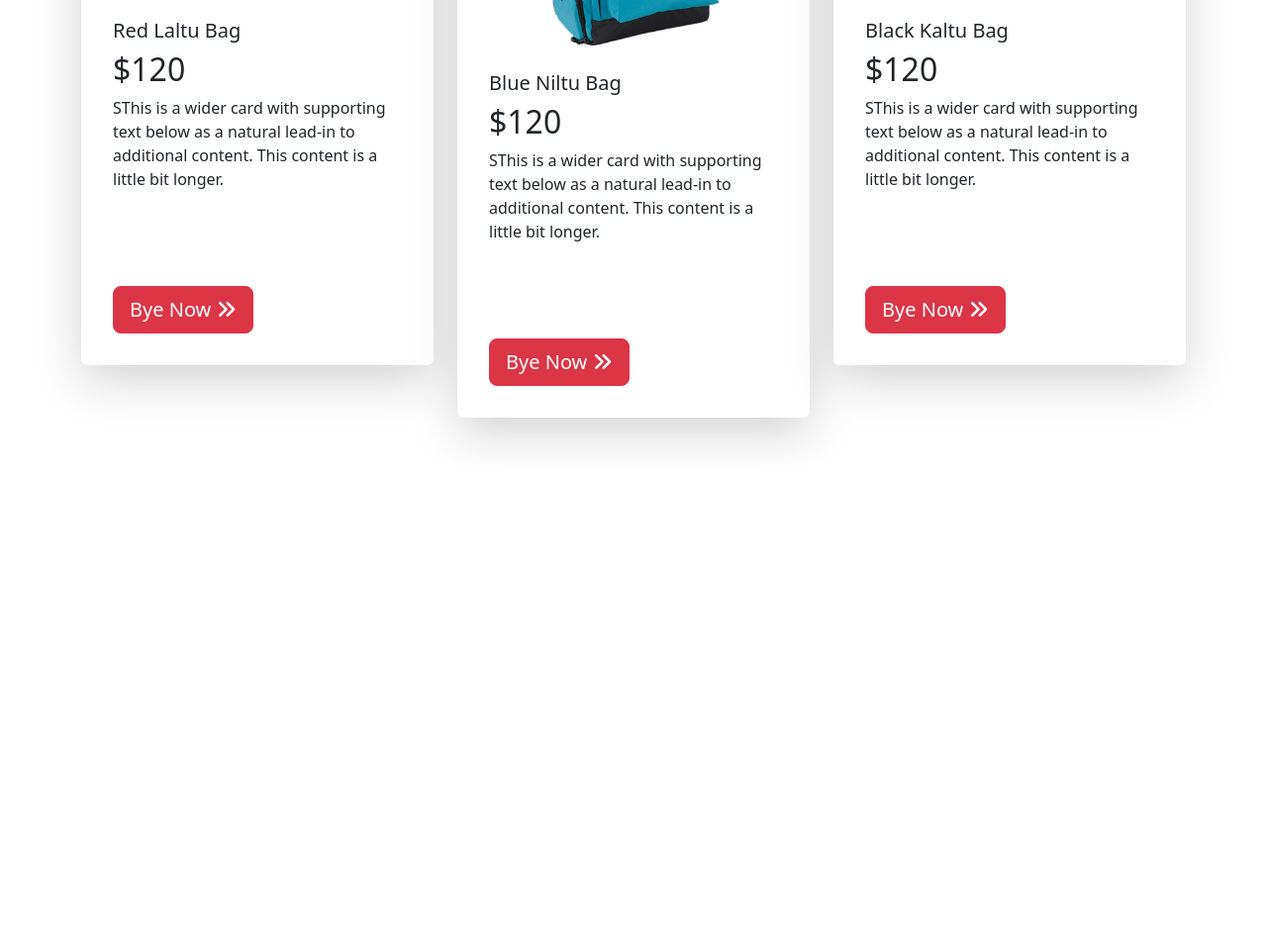
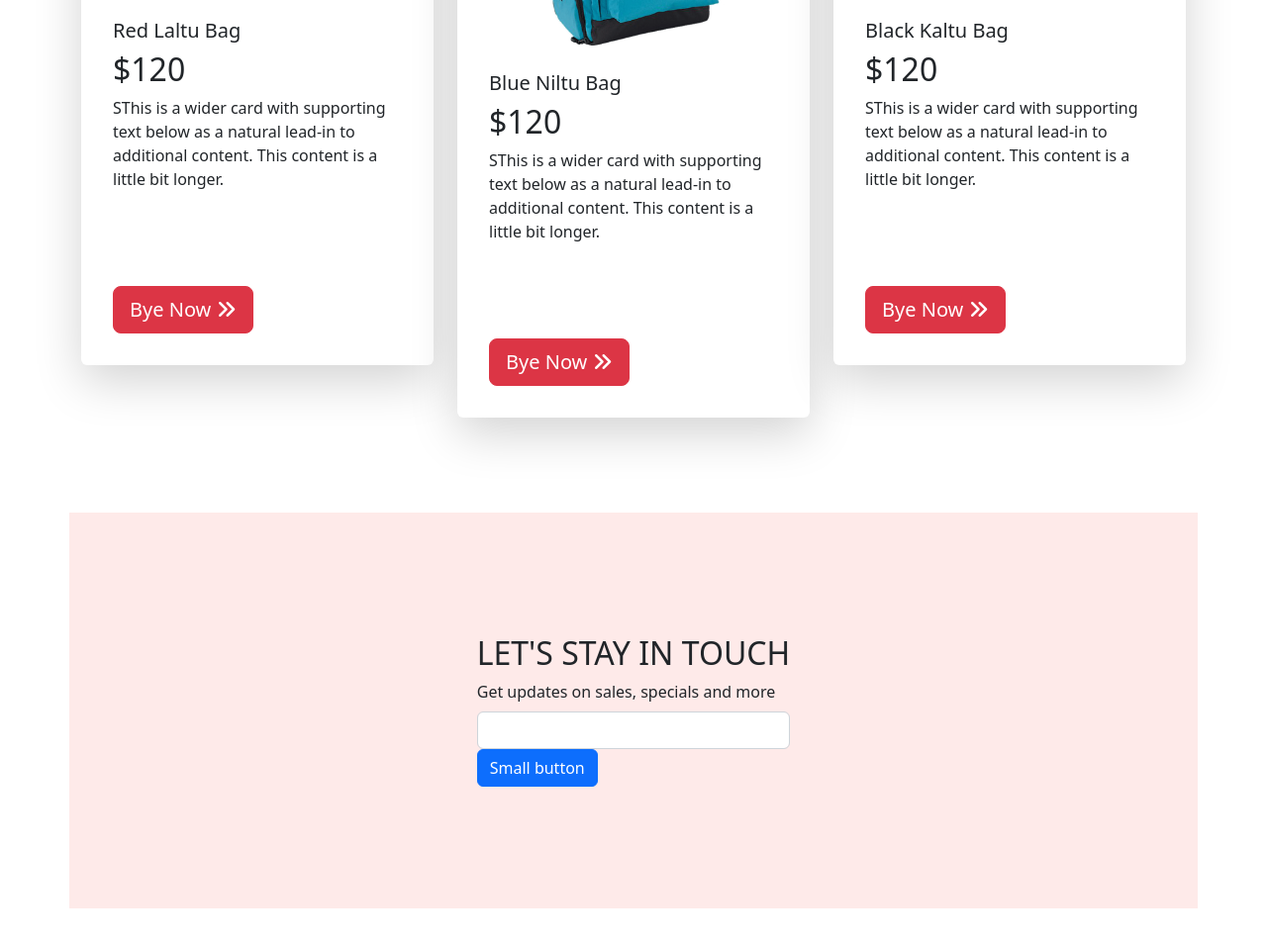
Before and after one commit to mamunur1296/panda-commerce, a plain HTML site: page index.html in a window 1280 px wide. Shown: the part 1847-2803 px from the top of the page at 99% size. Before the commit the page ends 2317 px from the top, so only its background shows below. Drawn offline with nearby package versions, Linux system fonts and the light colour scheme.

Commit message:
sarce bar instole

```diff
--- a/index.html
+++ b/index.html
@@ -264,6 +264,23 @@
             </div>
         </section>
         <!-- bages section end -->
+        <!-- sarce bar start -->
+        <section class="container my-5 ba-color h-section align-items-center  ">
+            <div class="row h-100">
+                <div class="col-12 d-flex justify-content-center align-items-center ">
+                    <div class="">
+                        <h2>LET'S STAY IN TOUCH</h2>
+                        <div class="">
+                            <label for="formGroupExampleInput" class="form-label">Get updates on sales, specials and
+                                more</label>
+                            <input type="text" class=" w-sarce form-control" id="formGroupExampleInput" placeholder="">
+                        </div>
+                        <button type="button" class="btn btn-primary ">Small button</button>
+                    </div>
+                </div>
+            </div>
+        </section>
+        <!-- sarce bar end -->
     </main>
     <!-- main section end -->
 
--- a/style.css
+++ b/style.css
@@ -1,3 +1,11 @@
 .ba-color {
     background-color: #FEEAE9;
 }
+
+.w-sarce {
+    width: 20px;
+}
+
+.h-section {
+    height: 400px;
+}
```
